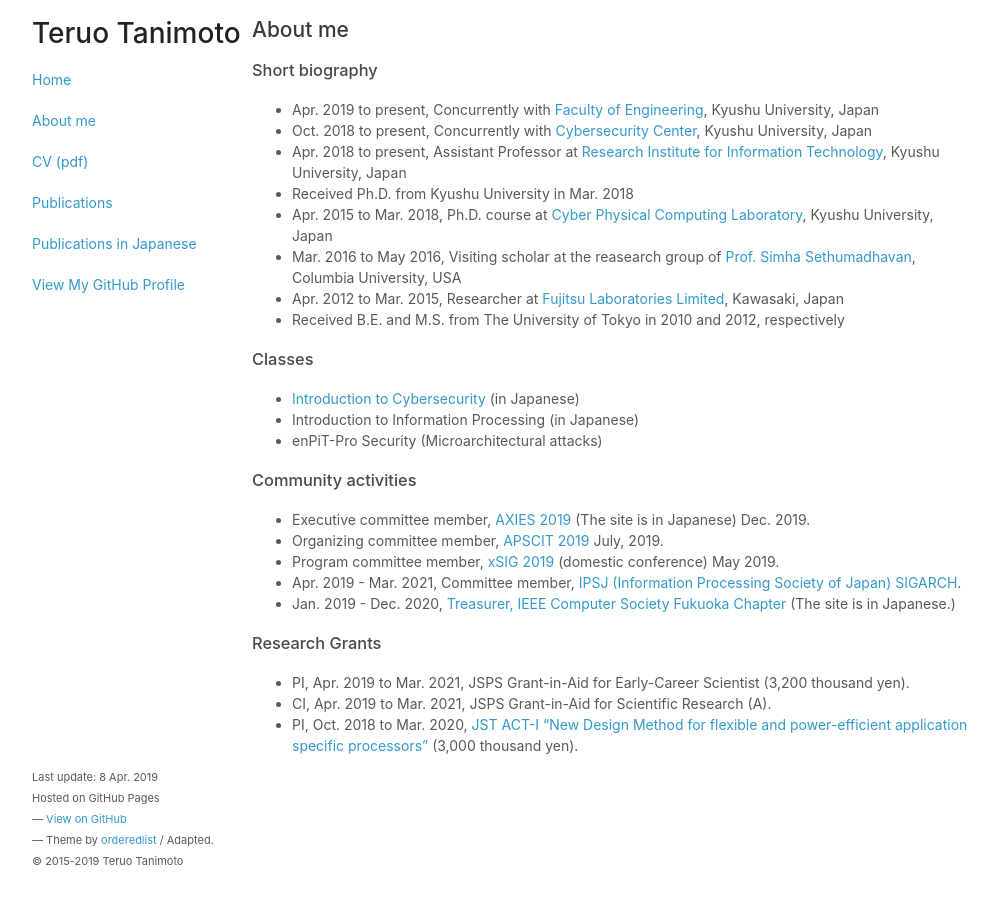
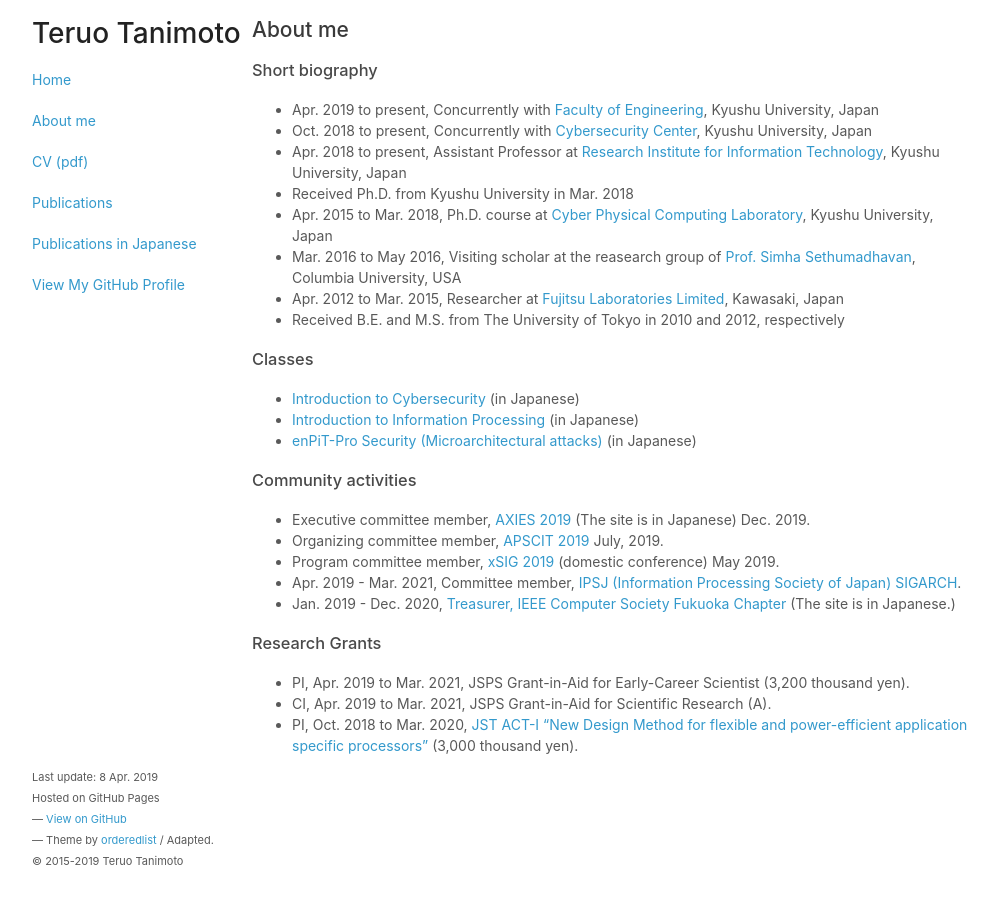
Before and after one commit to teruo41/teruo41.github.io, a Jekyll site: the page built from about.md, in a window 1280 px wide. Shown: the whole page, without its empty margins (138-1136 px from the left). Built offline with Jekyll 4.4.1, drawn with Linux system fonts in a browser that asks for light colours.

Commit message:
Updated about

```diff
--- a/about.md
+++ b/about.md
@@ -17,8 +17,8 @@ title: About me
 
 ### Classes
 + [Introduction to Cybersecurity]({{ site.baseurl }}lectures/csp2019) (in Japanese)
-+ Introduction to Information Processing (in Japanese)
-+ enPiT-Pro Security (Microarchitectural attacks)
++ [Introduction to Information Processing]({{ site.baseurl }}lectures/ipintro2019) (in Japanese)
++ [enPiT-Pro Security (Microarchitectural attacks)]({{ site.baseurl }}lectures/enpit-prosec-uarch2019) (in Japanese)
 
 ### Community activities
 + Executive committee member, [AXIES 2019](https://axies.jp/ja/conf/conf2019) (The site is in Japanese) Dec. 2019.
```
